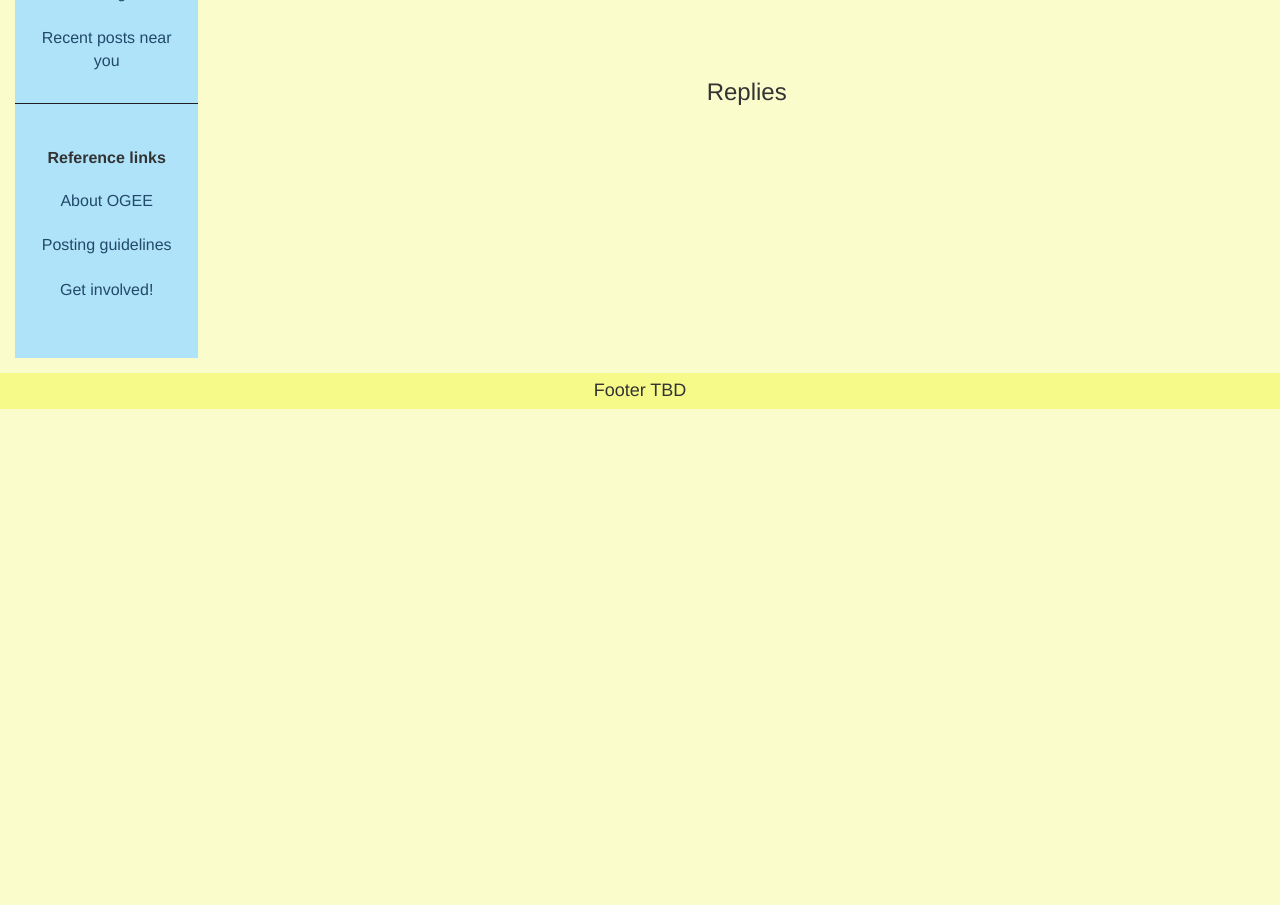
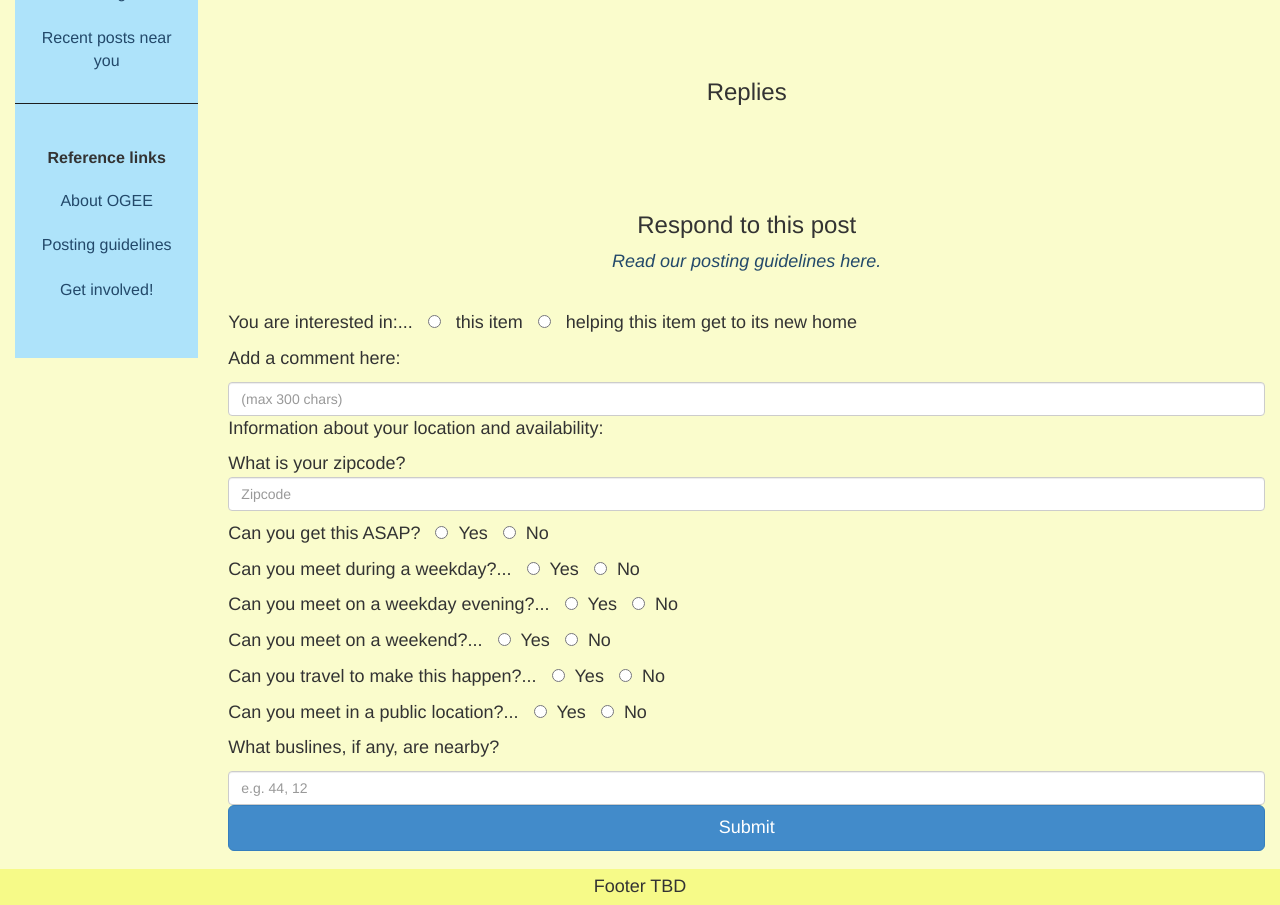
Before and after one commit to HaxorKris/HackbrightProject, a Flask app: template templates/post.html in a window 1280 px wide. Shown: the part 284-1189 px from the top of the page. Before the commit the page ends 693 px from the top, so only its background shows below. Run offline with Flask 2, Linux system fonts and the light colour scheme; the template is opened without the code that fills it, so the values that code supplies are empty.

Commit message:
added comment form to post page

```diff
--- a/app.py
+++ b/app.py
@@ -94,6 +94,23 @@ def post_details(postid):
 
 	return render_template("post.html", postid=postid, post=post, comments=comments)
 
+@app.route("/posts/<postid>", methods=["POST"])
+def add_comment(postid):
+	FBID = session.get("fbid")
+	userid = session.get("userid")
+
+	roleform = request.form.get("role")
+	commentform = request.form.get("comment")
+	zipcodeform = request.form.get("zipcode")
+	isasapform = request.form.get("isASAP")
+	canweekdaysform = request.form.get("canWeekdays")
+	caneveningsform = request.form.get("canEvenings")
+	canweekendsform = request.form.get("canWeekends")
+	cantravelform = request.form.get("canTravel")
+	canmeetform = request.form.get("canMeet")
+	buslinesform = request.form.get("busLines")
+
+
 @app.route("/submit")
 def post():
 
--- a/templates/post.html
+++ b/templates/post.html
@@ -4,20 +4,62 @@
 <br><br>
 <h2>Post # {{ post.id }}:  {{ post.shortSummary }}</h2>
 <br>
-<p>Post from User {{ post.ownerId }}</p>
-<p>{{ post.timeStamp }}  from zip code {{ post.zipcode }}</p>
-<p>{{ post.longDescription }}</p>
+<p align="left">Post from User {{ post.ownerId }}</p>
+<p align="left">{{ post.timeStamp }}  from zip code {{ post.zipcode }}</p>
+<p align="left">{{ post.longDescription }}</p>
 
 <br><br>
 <h3>Replies</h3>
 
 {% for comment in comments %}
-<p>Reply from User {{ comment.authorId }}</p>
-<p>{{ comment.timeStamp }}  from zip code {{ comment.zipcode }}</p>
+<p align="left">Reply from User {{ comment.authorId }}</p>
+<p align="left">{{ comment.timeStamp }}  from zip code {{ comment.zipcode }}</p>
 <br>
-<p>{{ comment.comment }}
+<p align="left">{{ comment.comment }}
 
 {% endfor %}
+<br><br><br>
+           <form class="response" method="POST">
+                <h3 class="response-heading">Respond to this post</h3>
+                <p><em><a href="/guidelines">Read our posting guidelines here.</a></em></p>
+                <br>
+                <p align="left">You are interested in:...
+                <input type="radio" name="role" value="receive"> this item
+                <input type="radio" name="role" value="assist"> helping this item get to its new home<br></p>
+                <p align="left">Add a comment here:</p>
+                <input type="text" class="form-control" placeholder="(max 300 chars)" name="comment">
+                <p align="left">Information about your location and availability:</p>
+                <p align="left">What is your zipcode?<input type="text" class="form-control" placeholder="Zipcode" name="zipcode"></p>
+
+                <p align="left">Can you get this ASAP?
+                <input type="radio" name="isASAP" value="1">Yes
+                <input type="radio" name="isASAP" value="0">No<br></p>
+
+                <p align="left">Can you meet during a weekday?...
+                <input type="radio" name="canWeekdays" value="1">Yes
+                <input type="radio" name="canWeekdays" value="0">No<br></p>
+
+                <p align="left">Can you meet on a weekday evening?...
+                <input type="radio" name="canEvenings" value="1">Yes
+                <input type="radio" name="canEvenings" value="0">No<br></p>
+
+                <p align="left">Can you meet on a weekend?...
+                <input type="radio" name="canWeekends" value="1">Yes
+                <input type="radio" name="canWeekends" value="0">No<br></p>
+
+                <p align="left">Can you travel to make this happen?...
+                <input type="radio" name="canTravel" value="1">Yes
+                <input type="radio" name="canTravel" value="0">No<br></p>
+
+                <p align="left">Can you meet in a public location?...
+                <input type="radio" name="canMeet" value="1">Yes
+                <input type="radio" name="canMeet" value="0">No<br></p>
+
+                <p align="left">What buslines, if any, are nearby?</p>
+                <input type="text" class="form-control" placeholder="e.g. 44, 12" name="busLines">
+
+                <input type="submit" class="btn btn-lg btn-primary btn-block" value="Submit">
+            </form>
 
 
 {% endblock %}
```
Also changed, not shown: model.py (+10 -0 lines).
